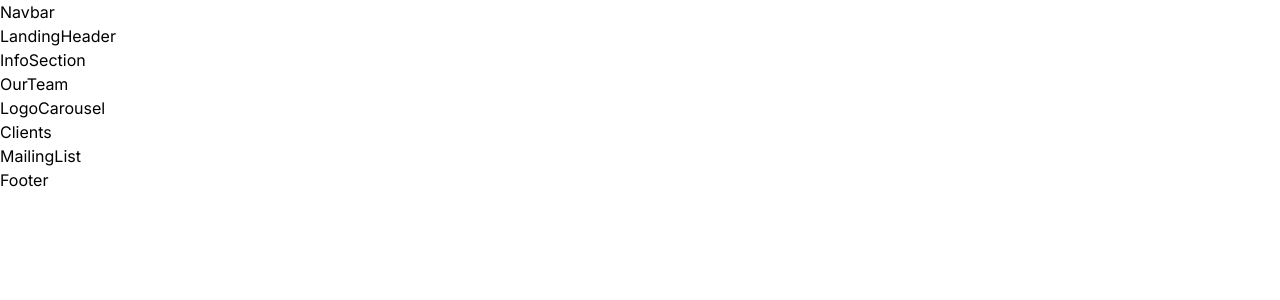
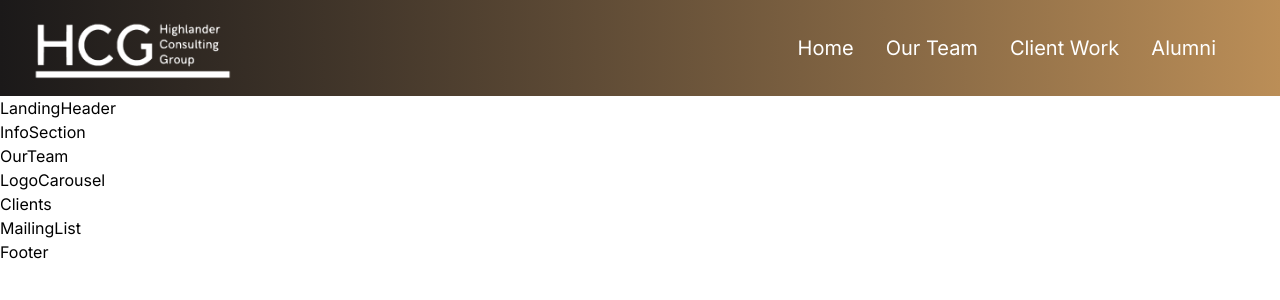
Before and after one commit to acm-ucr/hcg, a Next.js app: page / in a window 1280 px wide. Shown: the top 300 px of the page. Built offline with nearby package versions, Linux system fonts and the light colour scheme.

Commit message:
Created Navbar component

```diff
--- a/src/components/Navigation.tsx
+++ b/src/components/Navigation.tsx
@@ -1,5 +1,23 @@
+import navbarLinks from "@/data/NavbarData";
+import Link from "next/link";
+
 const Navigation = () => {
-  return <div>Navbar</div>;
+  return (
+    <div className="from-hcg-black to-hcg-gold items-centeer flex h-24 justify-between bg-linear-to-r p-8">
+      <div className="flex max-w-xl items-center justify-center">
+        <img src="smallLogo.webp" alt="Logo" className="h-50 w-50" />
+      </div>
+
+      <div className="space-between text-hcg-white flex items-center gap-8 pr-8 text-xl">
+        {navbarLinks.map(({ name, link }, index) => (
+          <Link href={link} key={index}>
+            {" "}
+            {name}
+          </Link>
+        ))}
+      </div>
+    </div>
+  );
 };
 
 export default Navigation;
--- a/src/data/NavbarData.ts
+++ b/src/data/NavbarData.ts
@@ -0,0 +1,24 @@
+interface navBarInterface {
+  name: string;
+  link: string;
+}
+const navbarLinks: navBarInterface[] = [
+  {
+    name: "Home",
+    link: "/",
+  },
+  {
+    name: "Our Team",
+    link: "/board",
+  },
+  {
+    name: "Client Work",
+    link: "/work",
+  },
+  {
+    name: "Alumni",
+    link: "/alumni",
+  },
+];
+
+export default navbarLinks;
```
